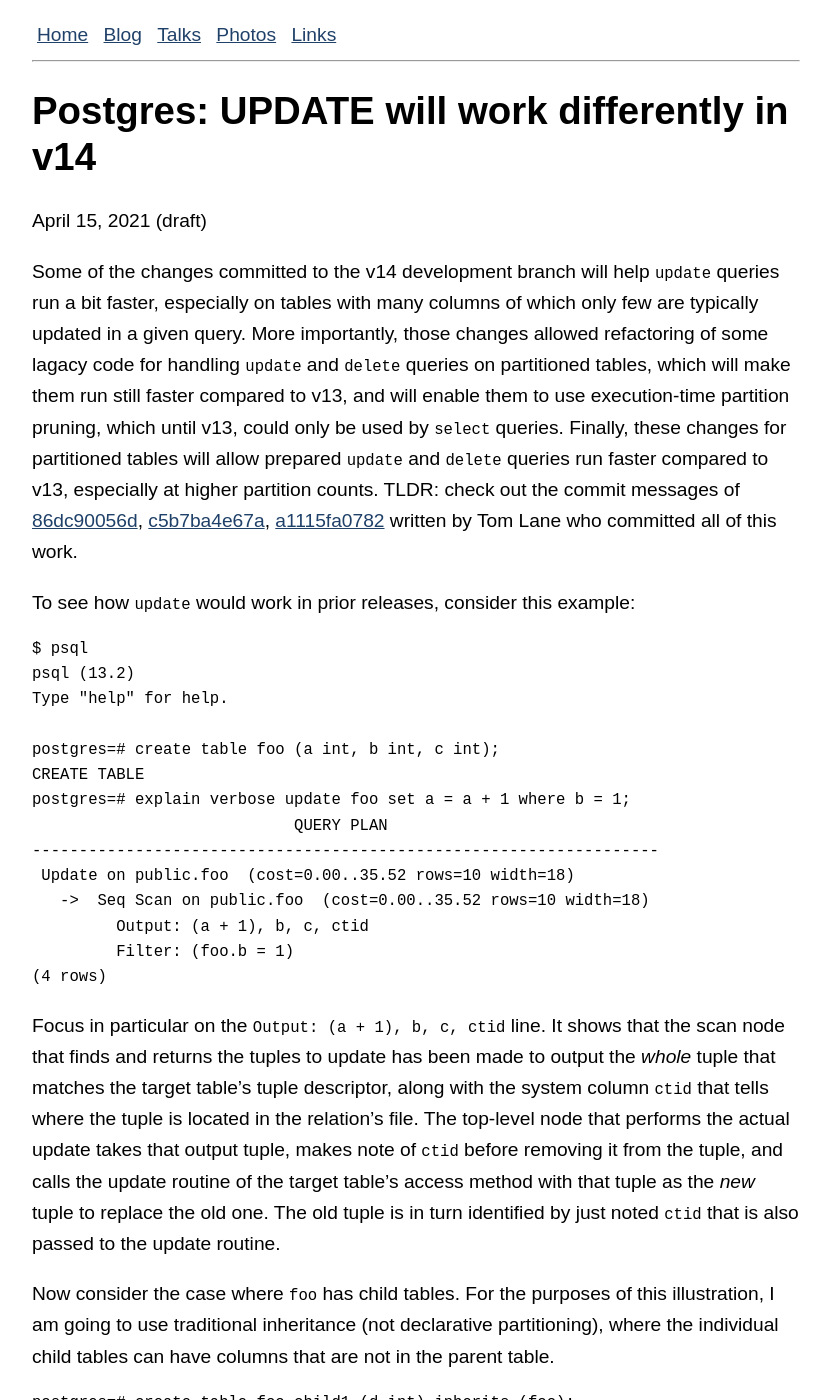
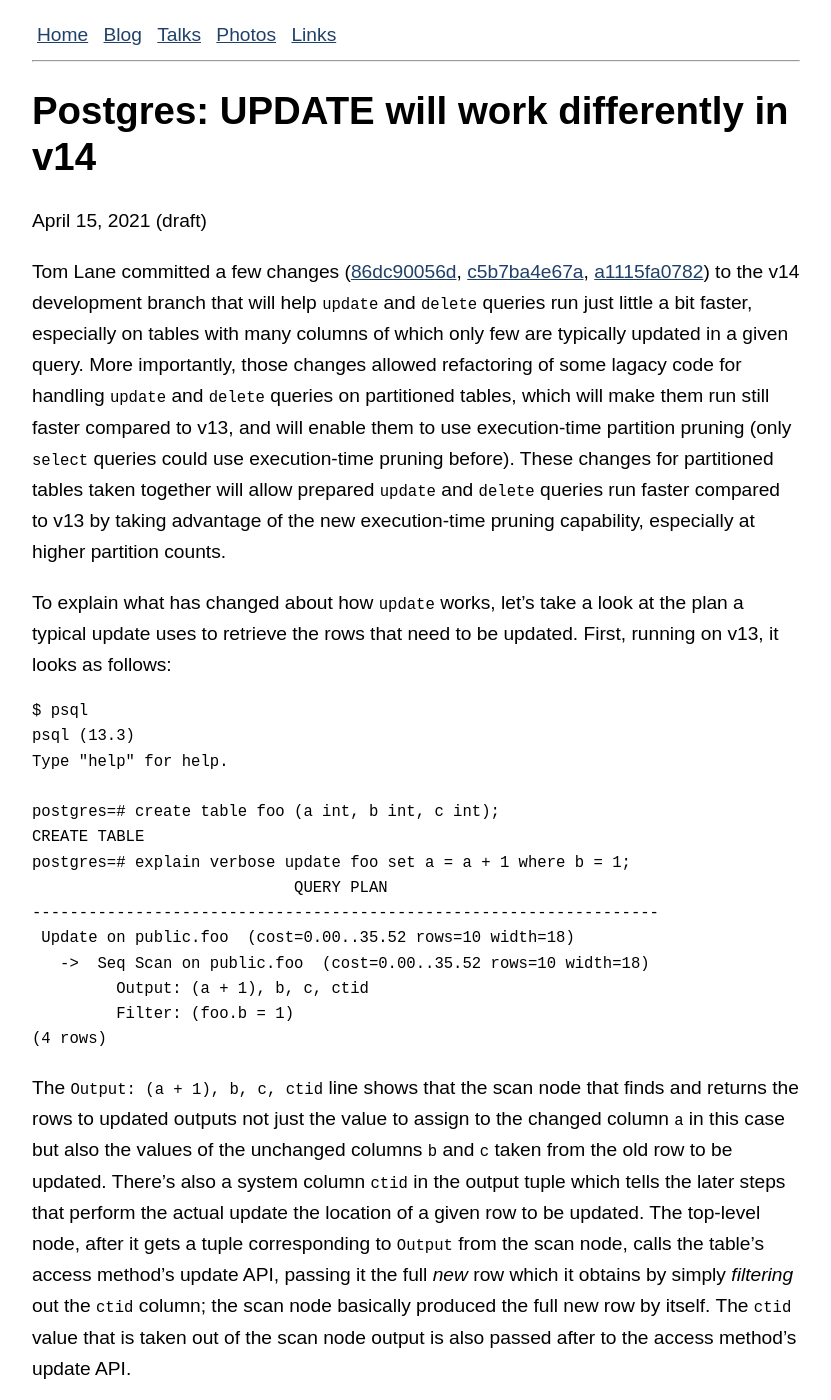
Before and after one commit to amitlan/website, a Jekyll site: the page built from _posts/2021-04-15-pg14-update-perf.md, in a window 1280 px wide and 1400 px high. Shown: the whole window, without its empty margins (224-1055 px from the left). Built offline with Jekyll 4.4.1, drawn with Linux system fonts in a browser that asks for light colours; some of the changed text lies outside the part shown.

Commit message:
pg14-upd-draft update

````diff
--- a/_posts/2021-04-15-pg14-update-perf.md
+++ b/_posts/2021-04-15-pg14-update-perf.md
@@ -8,26 +8,27 @@ last_updated: 2021-04-15
 
 April 15, 2021 (draft)
 
-Some of the changes committed to the v14 development branch will help
-`update` queries run a bit faster, especially on tables with many columns
-of which only few are typically updated in a given query. More importantly,
-those changes allowed refactoring of some lagacy code for handling `update`
-and `delete` queries on partitioned tables, which will make them run still
-faster compared to v13, and will enable them to use execution-time partition
-pruning, which until v13, could only be used by `select` queries.  Finally,
-these changes for partitioned tables will allow prepared `update` and `delete`
-queries run faster compared to v13, especially at higher partition counts.
-TLDR: check out the commit messages of
-[86dc90056d](https://git.postgresql.org/gitweb/?p=postgresql.git;a=commit;h=86dc90056d),
+Tom Lane committed a few changes ([86dc90056d](https://git.postgresql.org/gitweb/?p=postgresql.git;a=commit;h=86dc90056d),
 [c5b7ba4e67a](https://git.postgresql.org/gitweb/?p=postgresql.git;a=commit;h=c5b7ba4e67a),
-[a1115fa0782](https://git.postgresql.org/gitweb/?p=postgresql.git;a=commit;h=a1115fa0782)
-written by Tom Lane who committed all of this work.
+[a1115fa0782](https://git.postgresql.org/gitweb/?p=postgresql.git;a=commit;h=a1115fa0782))
+to the v14 development branch that will help `update` and `delete` queries run
+just little a bit faster, especially on tables with many columns of which only few are
+typically updated in a given query. More importantly, those changes allowed refactoring
+of some lagacy code for handling `update` and `delete` queries on partitioned tables, which
+will make them run still faster compared to v13, and will enable them to use
+execution-time partition pruning (only `select` queries could use execution-time
+pruning before).  These changes for partitioned tables taken together will allow
+prepared `update` and `delete` queries run faster compared to v13 by taking
+advantage of the new execution-time pruning capability, especially at higher
+partition counts.
 
-To see how `update` would work in prior releases, consider this example:
+To explain what has changed about how `update` works, let's take a look at the
+plan a typical update uses to retrieve the rows that need to be updated.  First,
+running on v13, it looks as follows:
 
 ```
 $ psql
-psql (13.2)
+psql (13.3)
 Type "help" for help.
 
 postgres=# create table foo (a int, b int, c int);
@@ -42,21 +43,23 @@ postgres=# explain verbose update foo set a = a + 1 where b = 1;
 (4 rows)
 ```
 
-Focus in particular on the `Output: (a + 1), b, c, ctid` line.  It shows that
-the scan node that finds and returns the tuples to update has been made to
-output the *whole* tuple that matches the target table's tuple descriptor,
-along with the system column `ctid` that tells where the tuple is located
-in the relation's file.  The top-level node that performs the actual update
-takes that output tuple, makes note of `ctid` before removing it from the
-tuple, and calls the update routine of the target table's access method with
-that tuple as the *new* tuple to replace the old one.  The old tuple is in
-turn identified by just noted `ctid` that is also passed to the update
-routine.
+The `Output: (a + 1), b, c, ctid` line shows that the scan node that finds
+and returns the rows to updated outputs not just the value to assign to the
+changed column `a` in this case but also the values of the unchanged columns
+`b` and `c` taken from the old row to be updated.  There's also a system
+column `ctid` in the output tuple which tells the later steps that perform
+the actual update the location of a given row to be updated.  The top-level
+node, after it gets a tuple corresponding to `Output` from the scan node,
+calls the table's access method's update API, passing it the full *new* row
+which it obtains by simply *filtering* out the `ctid` column; the scan node
+basically produced the full new row by itself. The `ctid` value that is taken
+out of the scan node output is also passed after to the access method's update
+API.
 
 Now consider the case where `foo` has child tables.  For the purposes of this
 illustration, I am going to use traditional inheritance (not declarative
-partitioning), where the individual child tables can have columns that are not
-in the parent table.
+partitioning), because it allows the individual child tables to have columns that
+are not in the parent table:
 
 ```
 postgres=# create table foo_child1 (d int) inherits (foo);
````
